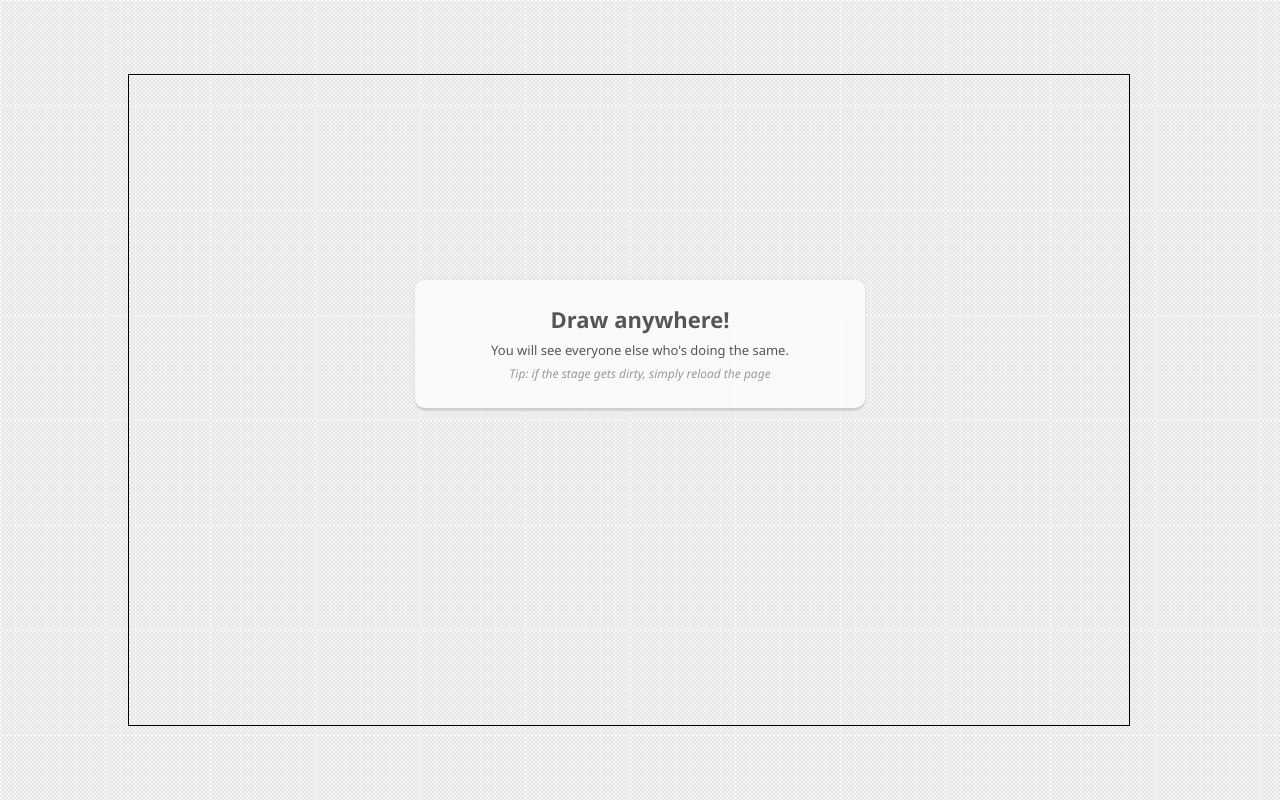
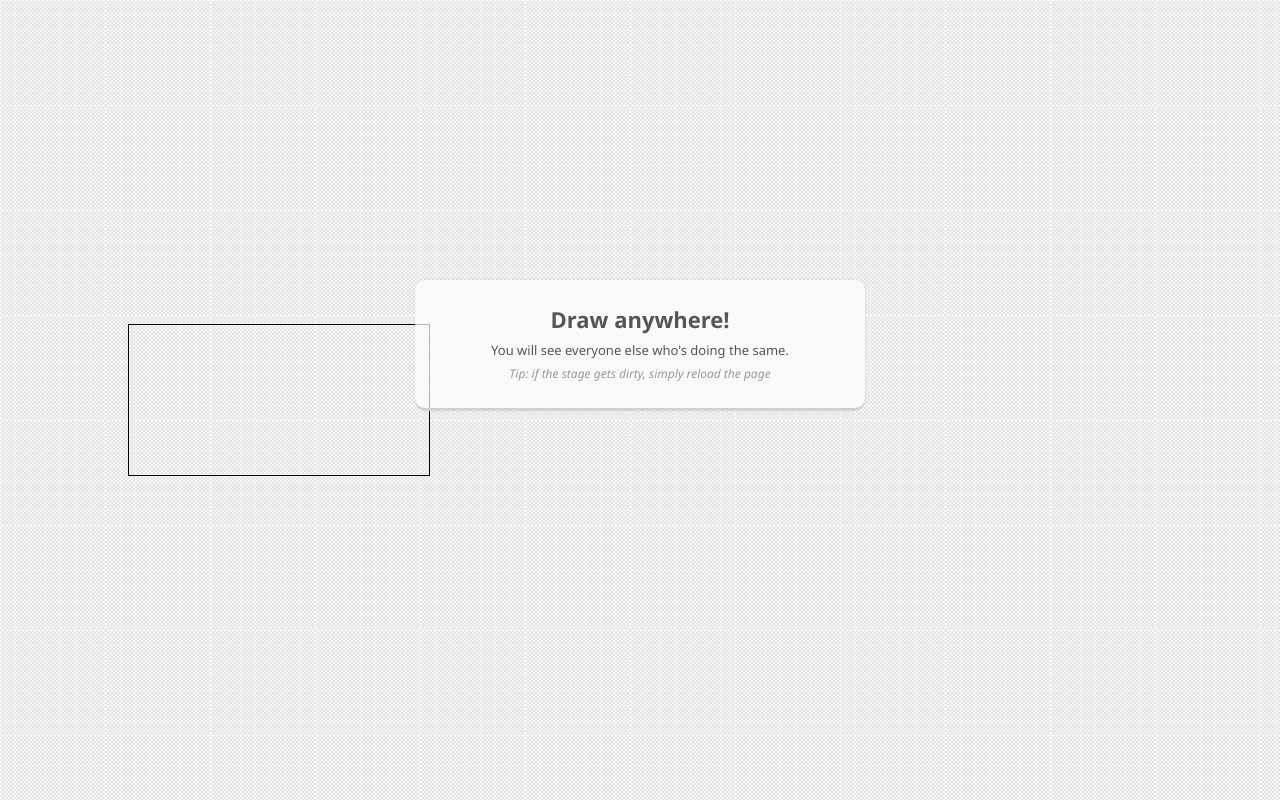
Before and after one commit to ThaDuyx/draw_project, a website: page game.html in a window 1280 px wide. Drawn offline with nearby package versions, Linux system fonts and the light colour scheme; files that its build step writes are made by us from their sources; no server answers; files whose address does not match are found by name.

Commit message:
Test of a div around the canvas

```diff
--- a/assets/css/styles.css
+++ b/assets/css/styles.css
@@ -170,3 +170,8 @@ footer a i b{
 	bottom: 0;
 	left: 10%;
 }
+
+#stage {
+	width: 50%;
+	height: 40%;
+}
--- a/assets/js/script.js
+++ b/assets/js/script.js
@@ -26,6 +26,9 @@ $(function(){
 
 	//var socket = io.connect(url);
 	var socket = io();
+
+	canvas.style.width='10%';
+	canvas.style.height='10%';
 
 	socket.on('moving', function (data) {
 
--- a/game.html
+++ b/game.html
@@ -17,12 +17,11 @@
             <!-- The mouse pointers will be created here -->
         </div>
 
-
-        <canvas  id="paper" width="1000" height="650">
-            Your browser needs to support canvas for this to work!
-        </canvas>
-
-
+        <div id="stage">
+            <canvas  id="paper">
+                Your browser needs to support canvas for this to work!
+            </canvas>
+        </div>
 
         <hgroup id="instructions">
             <h1>Draw anywhere!</h1>
```
